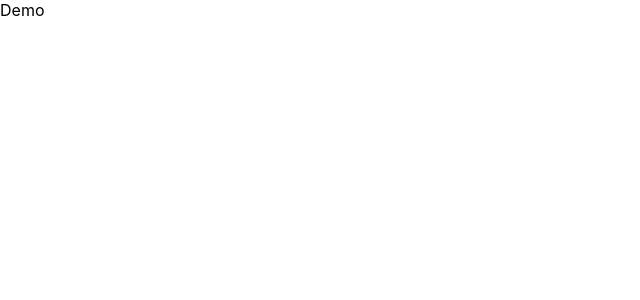
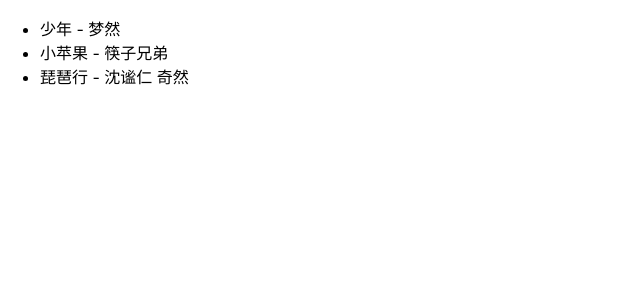
Before and after one commit to jackniu/react-demo, a React (Create React App) app: page / in a window 1280 px wide. Shown: the top 300 px of the page, without its empty margins (0-640 px from the left). Built offline with nearby package versions, Linux system fonts and the light colour scheme.

Commit message:
Add SongList component with function.

```diff
--- a/src/App.js
+++ b/src/App.js
@@ -1,9 +1,11 @@
+const { default: SongList } = require("./components/SongList");
+
 function App() {
-  return (
-    <div className="App">
-      Demo
-    </div>
-  );
+    return (
+        <div className="App">
+            <SongList />
+        </div>
+    );
 }
 
 export default App;
--- /dev/null
+++ b/src/components/SongList.js
@@ -0,0 +1,15 @@
+import React from 'react'
+
+const SongList = () => {
+    return (
+        <div className="song-list">
+            <ul>
+                <li>少年 - 梦然</li>
+                <li>小苹果 - 筷子兄弟</li>
+                <li>琵琶行 - 沈谧仁 奇然</li>
+            </ul>
+        </div>
+    )
+}
+
+export default SongList
```
